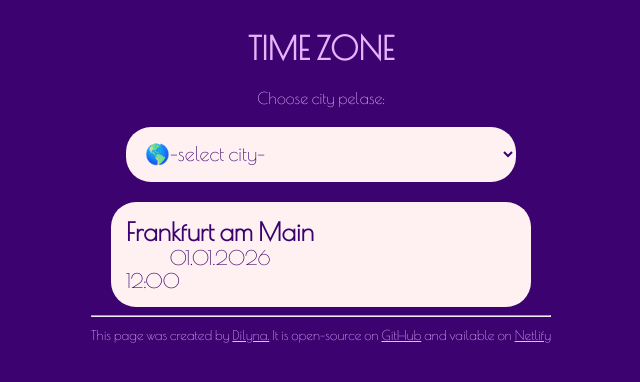
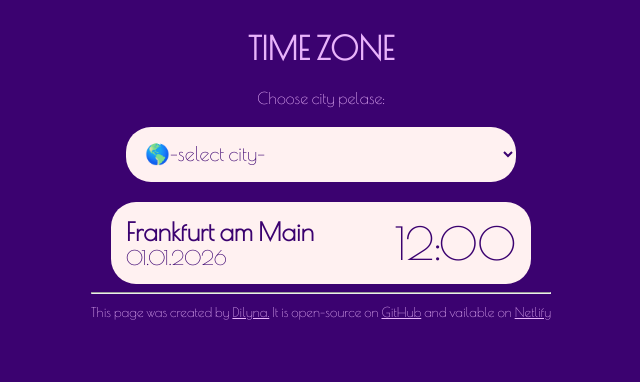
Before and after one commit to DiZlaB/time-zone, a plain HTML site: page index.html in a window 1280 px wide. Shown: the whole page, without its empty margins (319-959 px from the left). Drawn offline with nearby package versions, Linux system fonts and the light colour scheme; a web font is replaced by a local one.

Commit message:
CSS
- ajusted the flex container and columns, so they look nicer

```diff
--- a/src/style.css
+++ b/src/style.css
@@ -24,22 +24,27 @@ main {
   color: #3B0270;
 }
 .information {
-  display: flex;
-  flex-direction: column;
+display: flex;
+  flex-direction: row;
   flex-wrap: wrap;
-  align-content: flex-start;
-  align-items: flex-start;
+  justify-content: space-between;
+ align-items: center;
 }
 h5{
   margin: 0;
   flex-wrap: wrap;
   font-size: 25px;
 }
-.time
-{ flex-wrap: wrap;
-  align-content: flex-end;
-  align-items: flex-end;
+.left-column {
+  display: flex;
+  flex-direction: column;
+  align-items: flex-start;
 }
+
+.time {
+  font-size: 45px;
+}
+
 hr{
   color:  #FFF1F1;
 }
```
